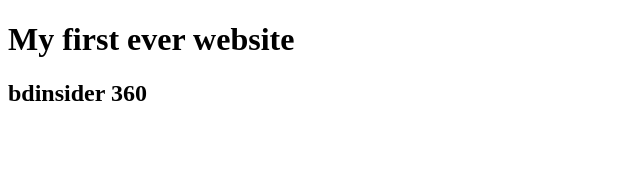
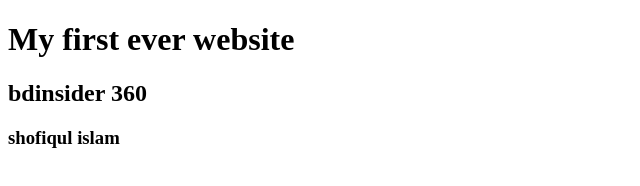
Before and after one commit to shofiqul12/my-first-website, a plain HTML site: page index.html in a window 1280 px wide. Shown: the whole page, without its empty margins (0-640 px from the left). Drawn offline with Linux system fonts and the light colour scheme.

Commit message:
Update index.html
change

```diff
--- a/index.html
+++ b/index.html
@@ -9,5 +9,6 @@
 <body>
     <h1>My first ever website</h1>
     <h2>bdinsider 360</h2>
+    <h3>shofiqul islam </h3>
 </body>
 </html>
```
